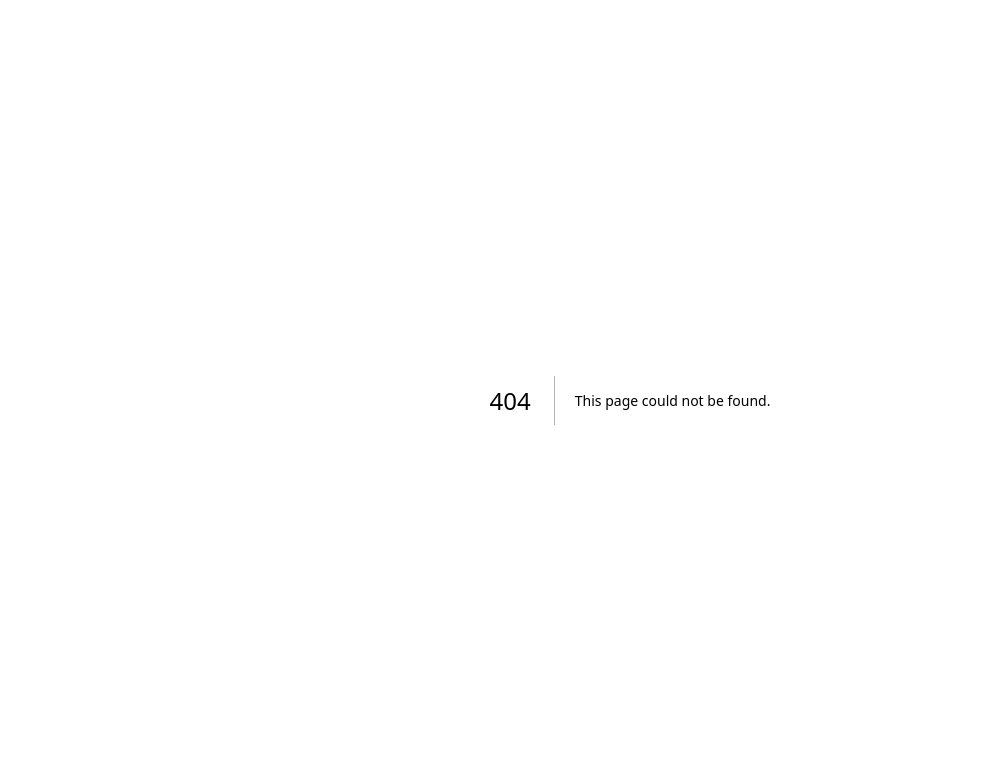
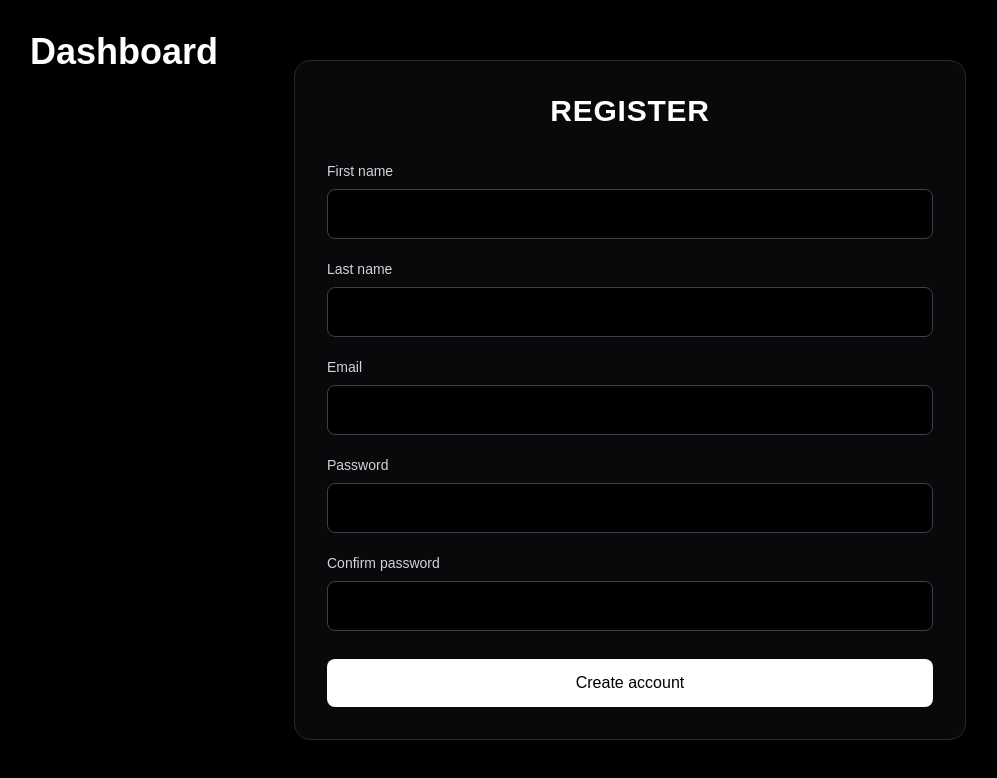
Before and after one commit to janumaruku/Dashbord-epitech, a Next.js app in the folder frontend/: page /register in a window 1280 px wide. Before the commit this address had no page. Shown: the top 778 px of the page, without its empty margins (10-1007 px from the left). Built offline with nearby package versions, Linux system fonts and the light colour scheme.

Commit message:
feat: add regsiter page

```diff
--- a/frontend/app/page.tsx
+++ b/frontend/app/page.tsx
@@ -1,7 +1,7 @@
 import Header from "@/components/dashboard/header";
 import WeatherSmallWidget from "@/components/widget/weather/weather-small";
 
-export default function HomePage() {
+export default async function HomePage() {
   return (
     <main className="min-h-screen bg-black text-white">
       <Header />
--- /dev/null
+++ b/frontend/app/register/page.tsx
@@ -0,0 +1,13 @@
+import Header from "@/components/auth/header";
+import RegisterForm from "@/components/auth/registerForm"
+
+export default function RegisterPage() {
+    return (
+        <main className="relative min-h-screen bg-black px-4 text-white">
+            <Header />
+            <div className="flex min-h-screen items-center justify-center">
+                <RegisterForm />
+            </div>
+        </main>
+    )
+}
--- /dev/null
+++ b/frontend/components/auth/header.tsx
@@ -0,0 +1,9 @@
+export default function Header() {
+    return(
+        <header className="absolute left-10 top-8">
+            <h1 className="text-4xl font-bold">
+                Dashboard
+            </h1>
+        </header>
+    )
+}
--- /dev/null
+++ b/frontend/components/auth/registerForm.tsx
@@ -0,0 +1,72 @@
+export default function RegisterForm() {
+    return (
+        <div className="w-full max-w-2xl rounded-2xl border border-zinc-800 bg-zinc-950 p-8 shadow-lg">
+            <h1 className="mb-8 text-center text-3xl font-bold tracking-wide">
+                REGISTER
+            </h1>
+
+            <form className="flex flex-col gap-5">
+                <div className="flex flex-col gap-2">
+                    <label htmlFor="firstName" className="text-sm text-zinc-300">
+                        First name
+                    </label>
+                    <input
+                        id="firstName"
+                        type="text"
+                        className="rounded-lg border border-zinc-700 bg-black px-4 py-3 outline-none focus:border-zinc-500"
+                    />
+                </div>
+
+                <div className="flex flex-col gap-2">
+                    <label htmlFor="lastName" className="text-sm text-zinc-300">
+                        Last name
+                    </label>
+                    <input
+                        id="lastName"
+                        type="text"
+                        className="rounded-lg border border-zinc-700 bg-black px-4 py-3 outline-none focus:border-zinc-500"
+                    />
+                </div>
+
+                <div className="flex flex-col gap-2">
+                    <label htmlFor="email" className="text-sm text-zinc-300">
+                        Email
+                    </label>
+                    <input
+                        id="email"
+                        type="email"
+                        className="rounded-lg border border-zinc-700 bg-black px-4 py-3 outline-none focus:border-zinc-500"
+                    />
+                </div>
+
+                <div className="flex flex-col gap-2">
+                    <label htmlFor="password" className="text-sm text-zinc-300">
+                        Password
+                    </label>
+                    <input
+                        id="password"
+                        type="password"
+                        className="rounded-lg border border-zinc-700 bg-black px-4 py-3 outline-none focus:border-zinc-500"
+                    />
+                </div>
+                <div className="flex flex-col gap-2">
+                    <label htmlFor="confirmPassword" className="text-sm text-zinc-300">
+                        Confirm password
+                    </label>
+
+                    <input
+                        id="confirmPassword"
+                        type="password"
+                        className="rounded-lg border border-zinc-700 bg-black px-4 py-3 outline-none focus:border-zinc-500"
+                    />
+                </div>
+                <button
+                    type="submit"
+                    className="mt-2 rounded-lg bg-white px-4 py-3 font-medium text-black hover:bg-zinc-200"
+                    >
+                    Create account
+                </button>
+            </form>
+        </div>
+    )
+}
```
Also changed, not shown: 1 other file (tests, documents, lock files or other folders).
